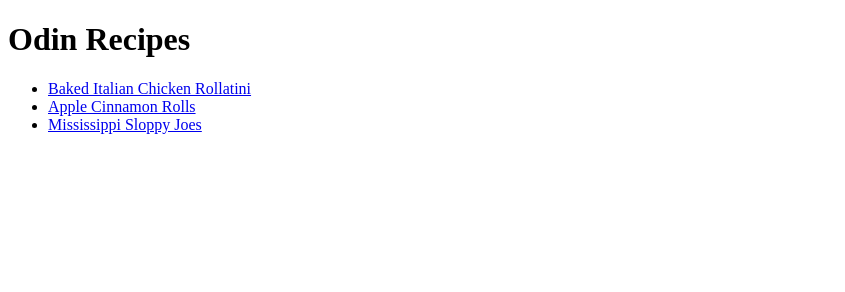
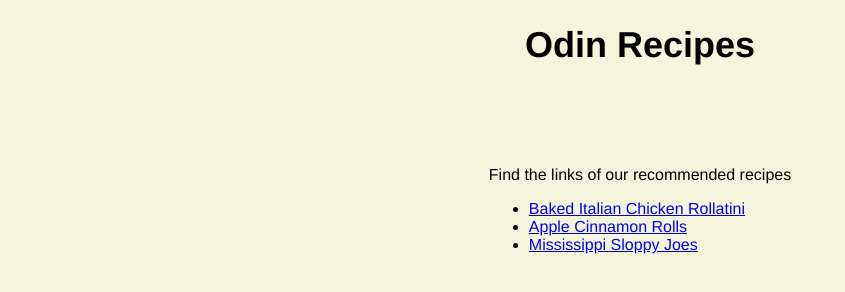
Before and after one commit to fedesant25/odin-recipes, a plain HTML site: page index.html in a window 1280 px wide. Shown: the whole page, without its empty margins (0-845 px from the left). Drawn offline with Linux system fonts and the light colour scheme.

Commit message:
Add css file for landing page & recipes
add css files and link to existing html files
use css files to add style to landing page and to recipes' pages

```diff
--- a/index.html
+++ b/index.html
@@ -4,13 +4,19 @@
     <meta charset="UTF-8">
     <meta name="viewport" content="width=device-width, initial-scale=1.0">
     <title>Fed's Recipes</title>
+    <link rel="stylesheet" href="style.css">
 </head>
 <body>
-    <h1>Odin Recipes</h1>
-    <ul>
-        <li><a href="recipes/baked-italian-chicken-rollatini.html">Baked Italian Chicken Rollatini</a></li>
-        <li><a href="recipes/apple-cinnamon-rolls.html">Apple Cinnamon Rolls</a></li>
-        <li><a href="recipes/mississippi-sloppy-joes.html">Mississippi Sloppy Joes</a></li>
-    </ul>
+    <div class="text"></div>
+    <div class="text title"><h1>Odin Recipes</h1></div>
+
+    <div class="text list">
+        <p>Find the links of our recommended recipes</p>
+        <ul>
+            <li><a href="recipes/baked-italian-chicken-rollatini.html">Baked Italian Chicken Rollatini</a></li>
+            <li><a href="recipes/apple-cinnamon-rolls.html">Apple Cinnamon Rolls</a></li>
+            <li><a href="recipes/mississippi-sloppy-joes.html">Mississippi Sloppy Joes</a></li>
+        </ul>
+    </div>
 </body>
 </html>
--- /dev/null
+++ b/recipes/chicken-style.css
@@ -0,0 +1,9 @@
+body {
+    background-color: beige;
+    font-family: 'Franklin Gothic Medium', 'Arial Narrow', Arial, sans-serif;
+}
+
+.title {
+    text-align: center;
+    font-size: x-large;
+}
--- /dev/null
+++ b/recipes/missi-style.css
@@ -0,0 +1,9 @@
+body {
+    background-color: beige;
+    font-family: 'Franklin Gothic Medium', 'Arial Narrow', Arial, sans-serif;
+}
+
+.title {
+    font-size: x-large;
+    text-align: center;
+}
--- /dev/null
+++ b/recipes/rolls-style.css
@@ -0,0 +1,9 @@
+body {
+    background-color: beige;
+    font-family: 'Franklin Gothic Medium', 'Arial Narrow', Arial, sans-serif;
+}
+
+.title {
+    font-size: x-large;
+    text-align: center;
+}
--- /dev/null
+++ b/style.css
@@ -0,0 +1,15 @@
+body {
+    background-color: beige;
+    font-family:'Franklin Gothic Medium', 'Arial Narrow', Arial, sans-serif;
+}
+
+.title {
+    text-align: center;
+    margin-bottom: 100px;
+    font-size: large;
+}
+
+.text.list {
+    width: fit-content;
+    margin: 0 auto;
+}
```
Also changed, not shown: recipes/apple-cinnamon-rolls.html (+2 -1 lines), recipes/baked-italian-chicken-rollatini.html (+2 -1 lines), recipes/mississippi-sloppy-joes.html (+2 -1 lines).
